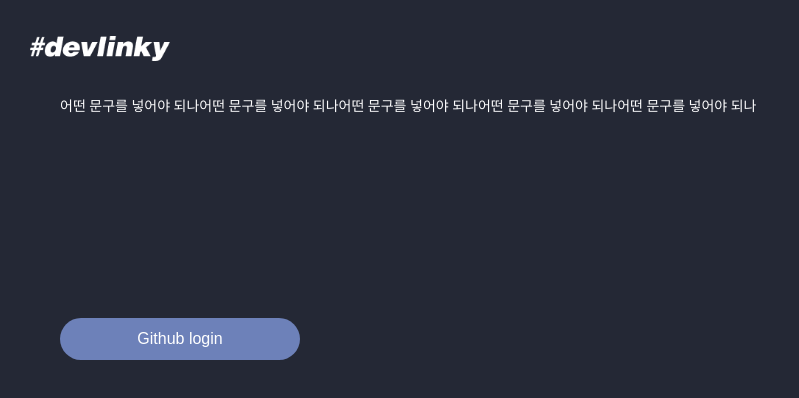
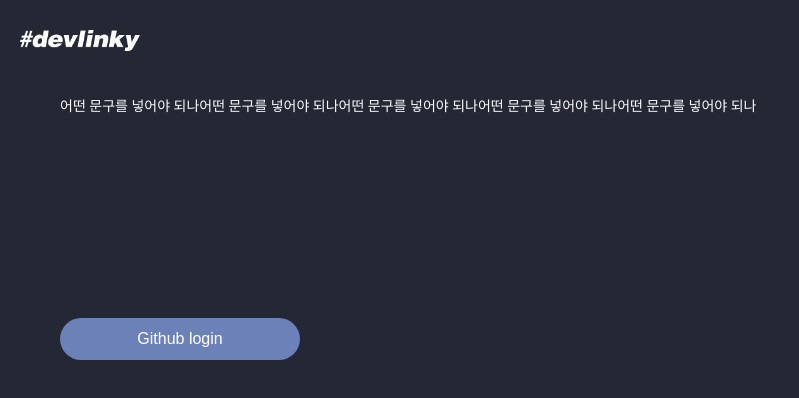
Before and after one commit to daadaadaah/devlinky, a React app: page /login in a window 1280 px wide. Shown: the top 398 px of the page, without its empty margins (0-799 px from the left). Built offline with nearby package versions, Linux system fonts and the light colour scheme; no server answers.

Commit message:
Style <Header/>

```diff
--- a/src/Header.jsx
+++ b/src/Header.jsx
@@ -4,33 +4,39 @@ import React from 'react';
 
 import useCurrentUser from './hooks/useCurrentUser';
 
+import style from './styles/designSystem';
+
 export default function Header() {
   const { currentUser } = useCurrentUser();
 
   return (
-    <Wrapper>
+    <Layout>
       <Logo src="../assets/images/logo-small.png" alt="devlinky-logo" />
       {currentUser && <Profile src={currentUser.githubProfile} alt="user-profile" />}
-    </Wrapper>
+    </Layout>
   );
 }
 
-const Wrapper = styled.div`
-  position: absolute;
-  margin: 36px 30px 0 30px;
+const Layout = styled.header`
+  margin: ${style.common.interval.small} ${style.common.interval.tiny} 0;
+
+  & img:nth-child(1) {
+    margin-top: 6px;
+  }
+
+  & img:nth-child(2) {
+    margin-left: 128px;
+  }
+
 `;
 
 const Logo = styled.img`
-  width: 140px;
-  height: 25px;
-
-  border-radius: 0px;
+  width: 120px;
+  height: 21px;
 `;
 
-// TODO : 동그랗게 하기
 const Profile = styled.img`
-  height: 36px;
-  width: 36px;
-
-  border-radius: 0px;
+  height: 32px;
+  width: 32px;
+  border-radius: 50%;
 `;
--- a/src/styles/designSystem.js
+++ b/src/styles/designSystem.js
@@ -19,6 +19,13 @@ const common = { // TODO : 다크모드/라이트모드는 나중에 하기로~
         bold: font.weight.bold,
       },
     },
+  },
+  interval: {
+    tiny: '20px',
+    small: '24px',
+    regular: '30px',
+    medium: '32px',
+    large: '48px',
   },
 };
 
```
